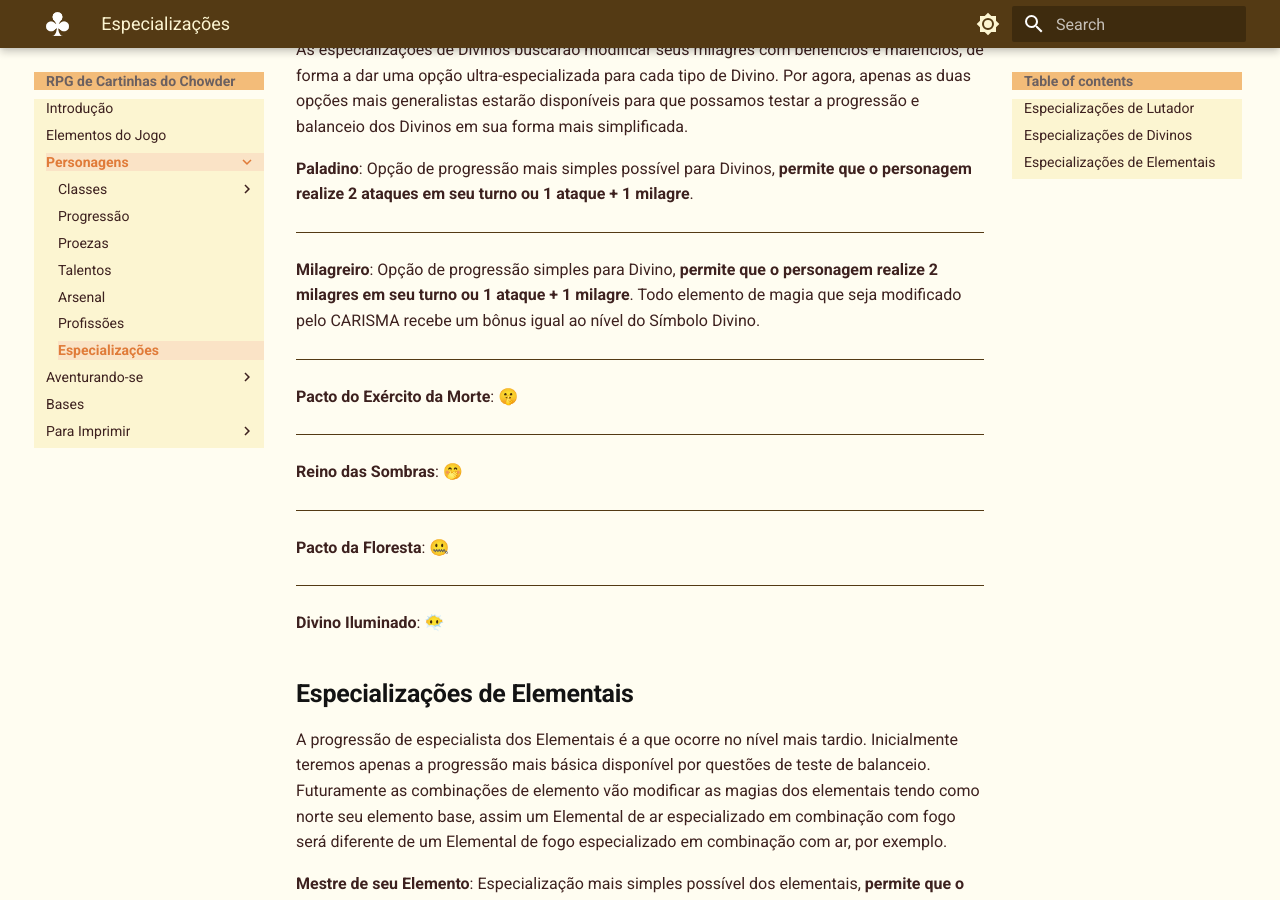
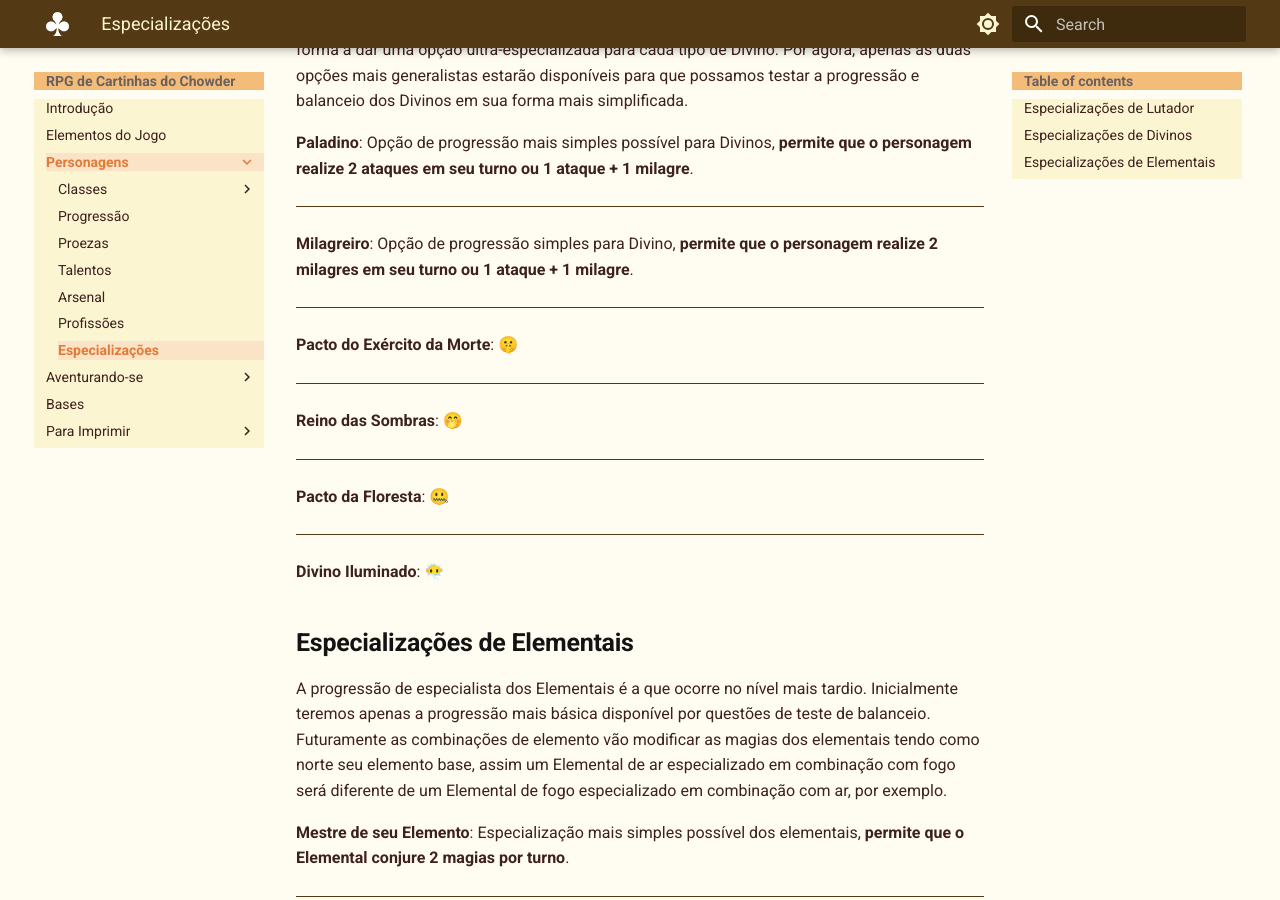
Before and after one commit to JPChowder/ChowRPG, an MkDocs documentation site: the page built from docs/especializacoes.md, in a window 1280 px wide and 900 px high, scrolled down 4861 px. Built offline with MkDocs 1.6.1 and Material for MkDocs 9.7.7, drawn with Linux system fonts in a browser that asks for light colours; some of the changed text lies outside the part shown.

Commit message:
feat(especializacoes): removidos bônus para especializações de focada em manobra/milagre

```diff
--- a/docs/especializacoes.md
+++ b/docs/especializacoes.md
@@ -45,7 +45,7 @@
 
 ---
 
-**Combatente Refinado**: Opção de progressão simples para lutadores de armas médias e grandes, **permite que o personagem realize 2 manobras em seu turno ou 1 ataque + 1 manobra**. Além disso, adiciona 2 do dano da arma em qualquer manobra realizada.
+**Combatente Refinado**: Opção de progressão simples para lutadores de armas médias e grandes, **permite que o personagem realize 2 manobras em seu turno ou 1 ataque + 1 manobra**.
 
 ---
 
@@ -103,7 +103,7 @@
 
 ---
 
-**Milagreiro**: Opção de progressão simples para Divino, **permite que o personagem realize 2 milagres em seu turno ou 1 ataque + 1 milagre**. Todo elemento de magia que seja modificado pelo CARISMA recebe um bônus igual ao nível do Símbolo Divino.
+**Milagreiro**: Opção de progressão simples para Divino, **permite que o personagem realize 2 milagres em seu turno ou 1 ataque + 1 milagre**.
 
 ---
 
```
